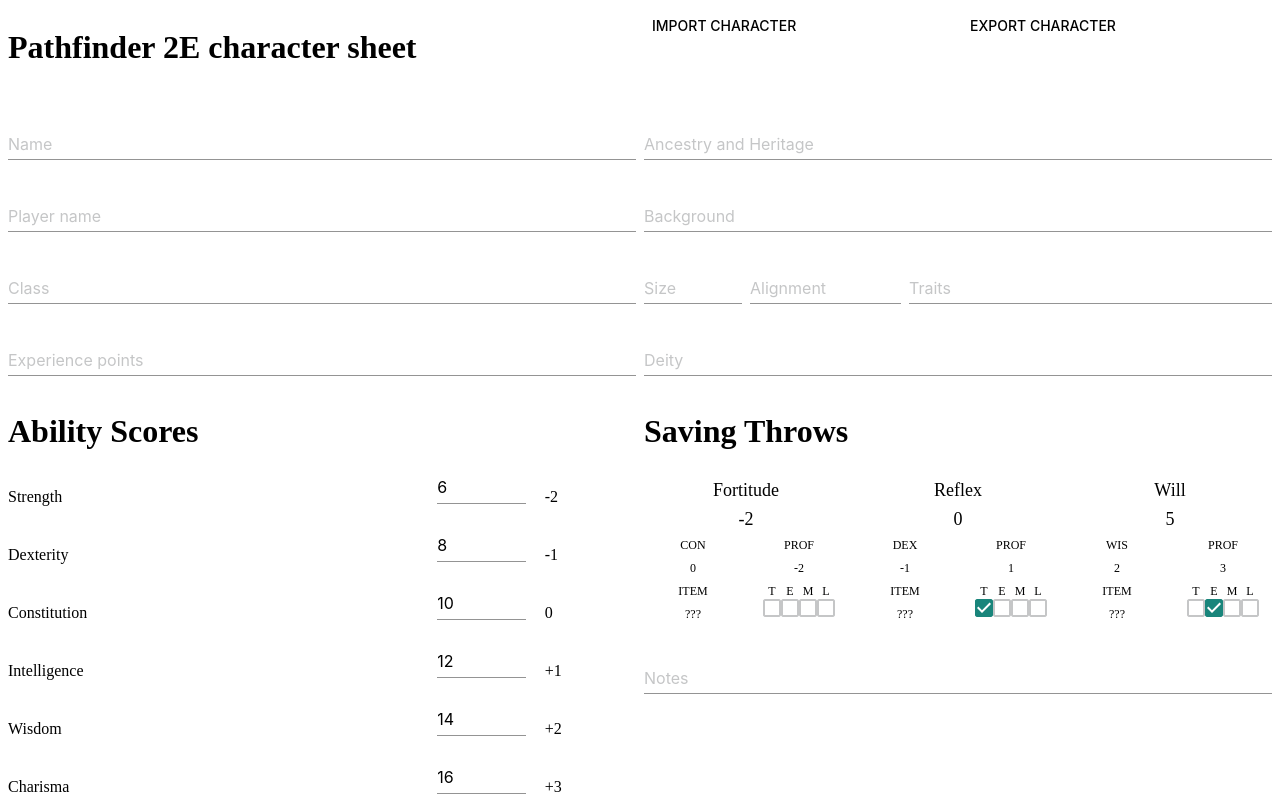
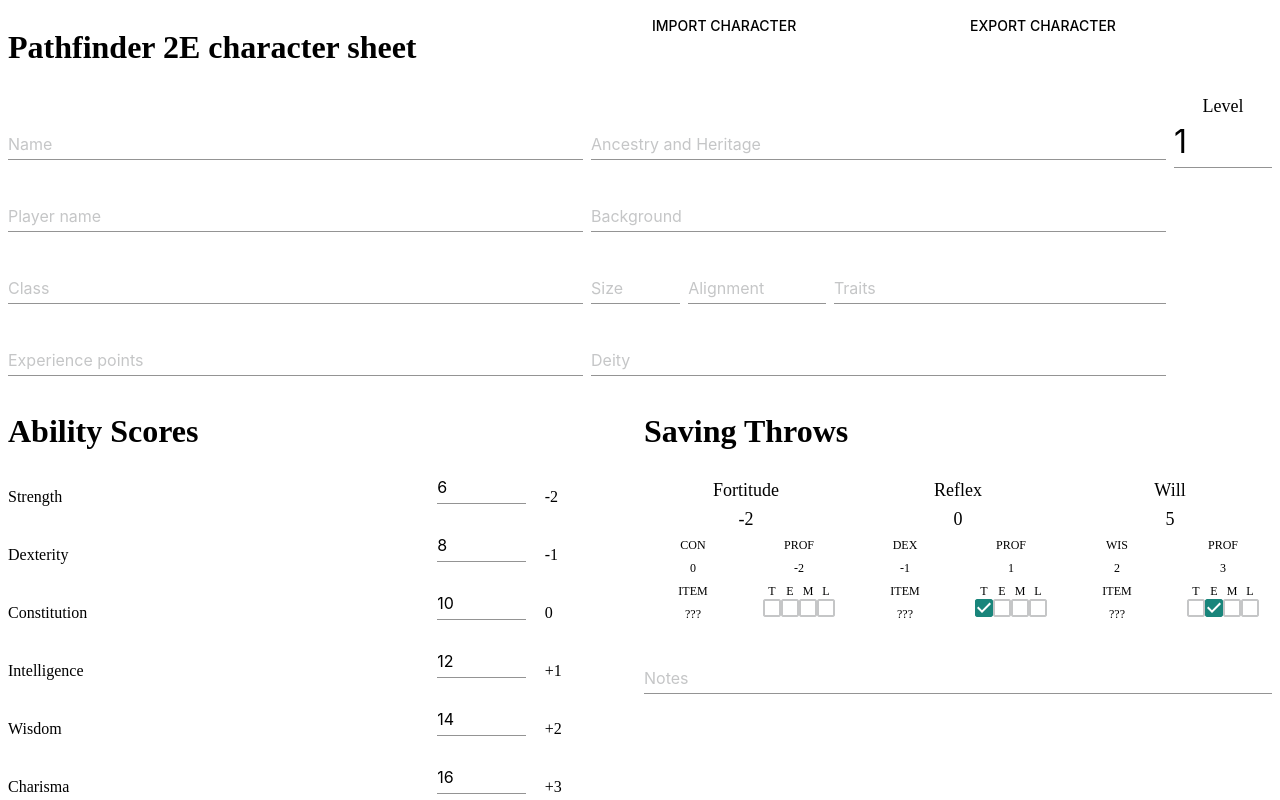
Before and after one commit to Wiljami/CharacterSheetPathfinder2E, a React (Create React App) app: page / in a window 1280 px wide. Shown: the top 800 px of the page. Built offline with nearby package versions, Linux system fonts and the light colour scheme.

Commit message:
Rework LevelBox.

```diff
--- a/src/LevelBox.js
+++ b/src/LevelBox.js
@@ -1,21 +1,31 @@
 import React from "react";
-import {Card} from "@material-ui/core";
-import Grid from "@material-ui/core/Grid";
+import Major from './Major'
+import Box from '@material-ui/core/Box'
+import Input from '@material-ui/core/Input'
 
-class LevelBox extends React.Component {
-    render() {
-        const element =
-            <div className="smallgap">
-                <Card elevation={5}>
-                    <Grid container spacing = {3}>
-                        <Grid item xs={12}>
-                            <h1>Level</h1>
-                        </Grid>
-                    </Grid>
-                </Card>
-            </div>
-        return element
-    }
+export default function LevelBox(props) {
+  function onChange(event) {
+    let number = Number(event.target.value)
+    props.callback({level: number})
+  }
+  return (
+    <div align="center">
+      <Box>
+        <Major>Level</Major>
+        <Input
+          value = {props.level}
+          onChange = {onChange}
+          inputProps={{
+            min: 1,
+            max: 20,
+            type: 'number'
+          }}
+          style={{
+            fontSize: '32px',
+            textAlign: 'center'
+          }}
+        />
+      </Box>
+    </div>
+  )
 }
-
-export default LevelBox
--- a/src/Sheet.js
+++ b/src/Sheet.js
@@ -7,6 +7,7 @@ import ArmorClassBox from "./ArmorClassBox";
 import ImportCharacter from "./ImportCharacter"
 import ExportCharacter from "./ExportCharacter";
 import {CharacterDetailBox} from './CharacterDetailBox'
+import LevelBox from './LevelBox'
 
 class Sheet extends React.Component {
   constructor(props) {
@@ -73,7 +74,6 @@ class Sheet extends React.Component {
   characterChange = (change) => {
     this.calculateAbilityModifiers()
     this.setState(change)
-    console.log(this.state)
   }
 
   importCharacter = (content) => {
@@ -96,9 +96,15 @@ class Sheet extends React.Component {
             character={this.state}
           />
         </Grid>
-        <Grid item xs={12}>
+        <Grid item xs={11}>
           <CharacterDetailBox
             details={this.state.details}
+            callback={this.characterChange}
+          />
+        </Grid>
+        <Grid item xs={1}>
+          <LevelBox
+            level={this.state.level}
             callback={this.characterChange}
           />
         </Grid>
```
